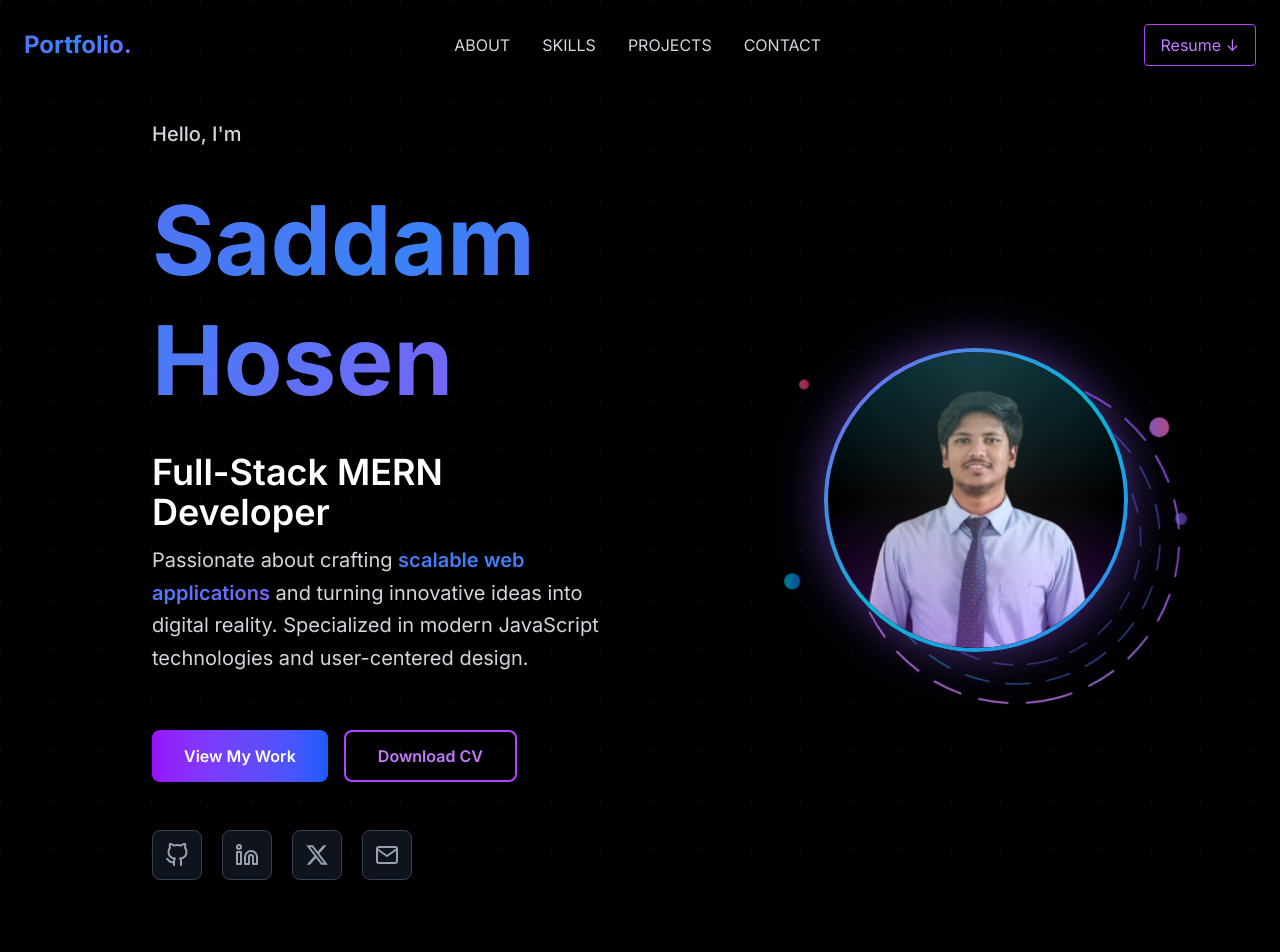
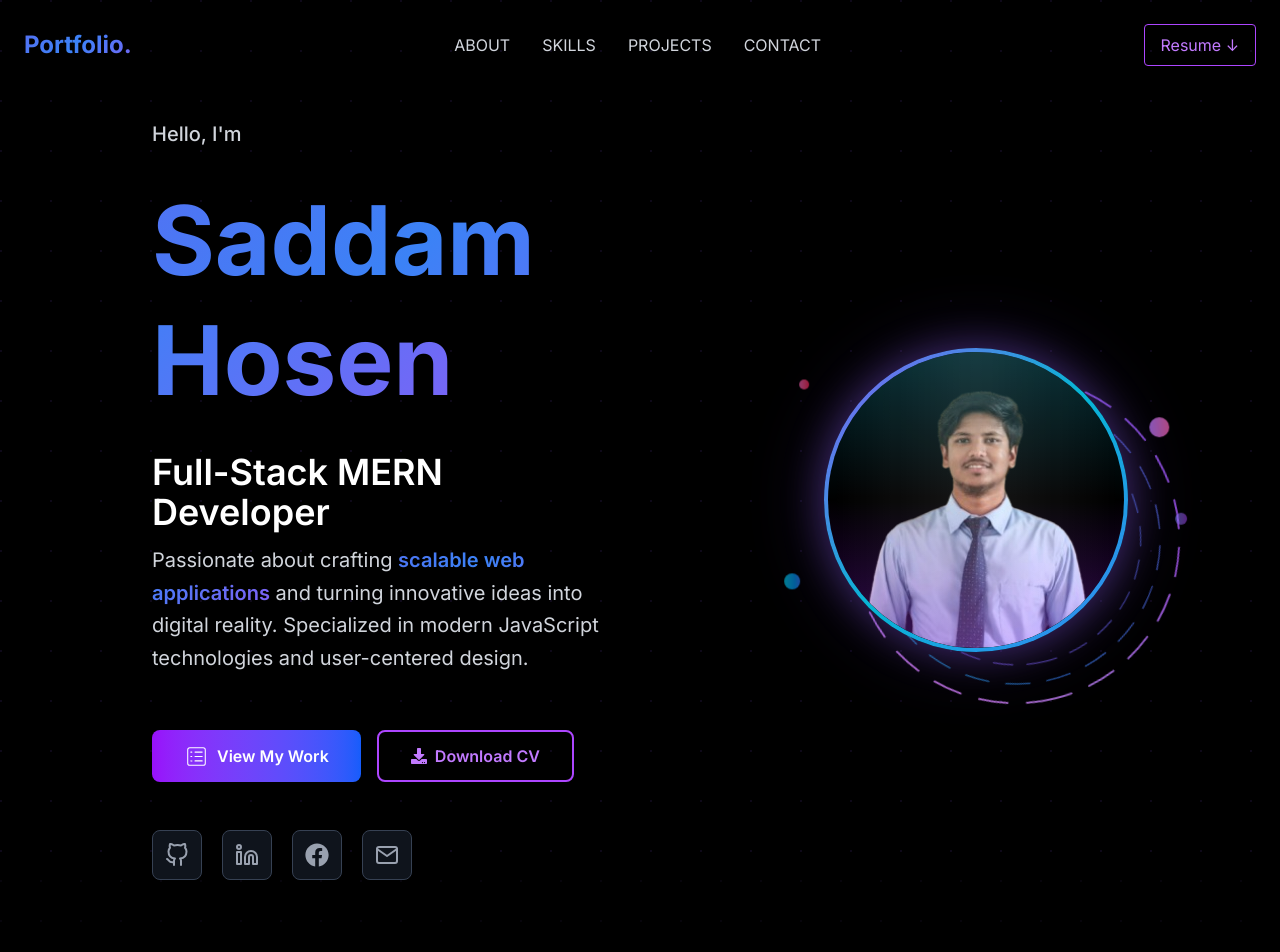
Before and after one commit to SaddamHosen42/protfolio, a React (Vite) app: page / in a window 1280 px wide. Shown: the top 952 px of the page. Built offline with nearby package versions, Linux system fonts and the light colour scheme.

Commit message:
Update:Hero section icon

```diff
--- a/src/App.css
+++ b/src/App.css
@@ -5,7 +5,7 @@
   --gradient-primary: linear-gradient(135deg, #8b5cf6 0%, #6366f1 50%, #3b82f6 100%);
   --gradient-secondary: linear-gradient(135deg, #ff00aa 0%, #d946ef 100%);
   --gradient-accent: linear-gradient(135deg, #00ff88 0%, #10b981 100%);
-  --text-gradient: linear-gradient(135deg, #8b5cf6 0%, #c084fc 25%, #6366f1 50%, #3b82f6 75%, #8b5cf6 100%);
+  --text-gradient: linear-gradient(135deg, #8b5cf6 0%, #c084fc 35%, #6366f1 50%, #3b82f6 75%, #8b5cf6 100%);
 }
 
 /* Custom gradient text effect */
--- a/src/App.jsx
+++ b/src/App.jsx
@@ -1,15 +1,15 @@
-import React from 'react'
-import './App.css'
-import Hero from './Components/Hero/Hero'
-import About from './Components/About/About'
+import React from "react";
+import "./App.css";
+import Hero from "./Components/Hero/Hero";
+import About from "./Components/About/About";
 
 function App() {
   return (
-    <>
-     <Hero />
-     <About />
-    </>
-  )
+    <div>
+      <Hero />
+      <About />
+    </div>
+  );
 }
 
-export default App
+export default App;
--- a/src/Components/Hero/Hero.jsx
+++ b/src/Components/Hero/Hero.jsx
@@ -1,10 +1,10 @@
 import React from 'react';
 import { motion } from 'framer-motion';//eslint-disable-line
-import { FiGithub, FiLinkedin, FiMail, FiTwitter, FiInstagram } from 'react-icons/fi';
-import { FaGoogle } from 'react-icons/fa';
-import { FaXTwitter } from 'react-icons/fa6';
+import { FiGithub, FiLinkedin, FiMail} from 'react-icons/fi';
+import { FaDownload, FaFacebook } from 'react-icons/fa';
 import Navbar from '../Navbar/Navbar';
 import image from "../../assets/my-img-removebg-copy.png";
+import { CiViewList } from 'react-icons/ci';
 
 const Hero = () => {
   const containerVariants = {
@@ -112,16 +112,19 @@ const Hero = () => {
               <motion.button
                 whileHover={{ scale: 1.05, y: -2 }}
                 whileTap={{ scale: 0.95 }}
-                className="px-8 py-3 bg-gradient-to-r from-purple-600 to-blue-600 text-white font-semibold rounded-lg shadow-lg hover:shadow-purple-500/25 transition-all duration-300"
+                className="flex items-center gap-2 px-8 py-3 bg-gradient-to-r from-purple-600 to-blue-600 text-white font-semibold rounded-lg shadow-lg hover:shadow-purple-500/25 transition-all duration-300"
               >
+                <CiViewList size={25}/>
                 View My Work
               </motion.button>
               <motion.button
                 whileHover={{ scale: 1.05, y: -2 }}
                 whileTap={{ scale: 0.95 }}
-                className="px-8 py-3 border-2 border-purple-500 text-purple-400 font-semibold rounded-lg hover:bg-purple-500/10 transition-all duration-300"
+                className="flex items-center gap-2 px-8 py-3 border-2 border-purple-500 text-purple-400 font-semibold rounded-lg hover:bg-purple-500/10 transition-all duration-300"
               >
+                   <FaDownload />
                 Download CV
+
               </motion.button>
             </motion.div>
 
@@ -153,7 +156,7 @@ const Hero = () => {
                 <FiLinkedin size={24} />
               </motion.a>
               <motion.a
-                href="https://twitter.com/saddamhosen42"
+                href="https://www.facebook.com/saddamhosen4"
                 target="_blank"
                 rel="noopener noreferrer"
                 whileHover={{ scale: 1.15, y: -3 }}
@@ -161,7 +164,7 @@ const Hero = () => {
                 className="p-3 bg-gray-800/50 backdrop-blur-sm text-gray-400 hover:text-white hover:bg-sky-600/20 border border-gray-700 hover:border-sky-500 rounded-lg transition-all duration-300 shadow-lg hover:shadow-sky-500/20"
                 aria-label="Twitter Profile"
               >
-                <FaXTwitter size={24} />
+                <FaFacebook size={24} />
               </motion.a>
               <motion.a
                 href="mailto:saddam.hosen42@gmail.com"
```
